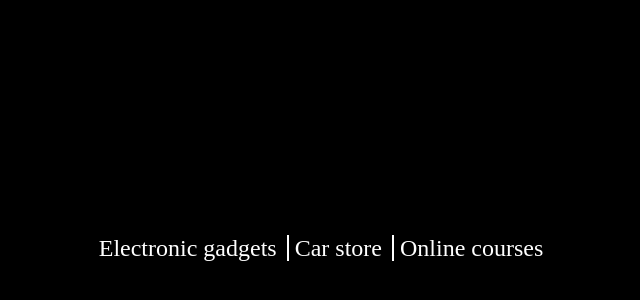
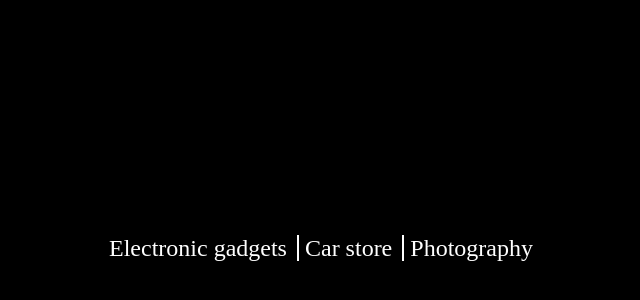
Before and after one commit to amrali21/amrali21.github.io, a plain HTML site: page index.html in a window 1280 px wide. Shown: the part 80-380 px from the top of the page, without its empty margins (314-954 px from the left). Drawn offline with Linux system fonts and the light colour scheme.

Commit message:
fix link

```diff
--- a/index.html
+++ b/index.html
@@ -15,7 +15,7 @@
         <article>
             <a href="./electroGadgets/index.html">Electronic gadgets</a>
             <a href="./carStore/index.html">Car store</a>
-            <a href="./onlineCourses/index.html">Online courses</a>
+            <a href="./onlineCourses/index.html">Photography</a>
         </article>
     </div>
 </body>
```
